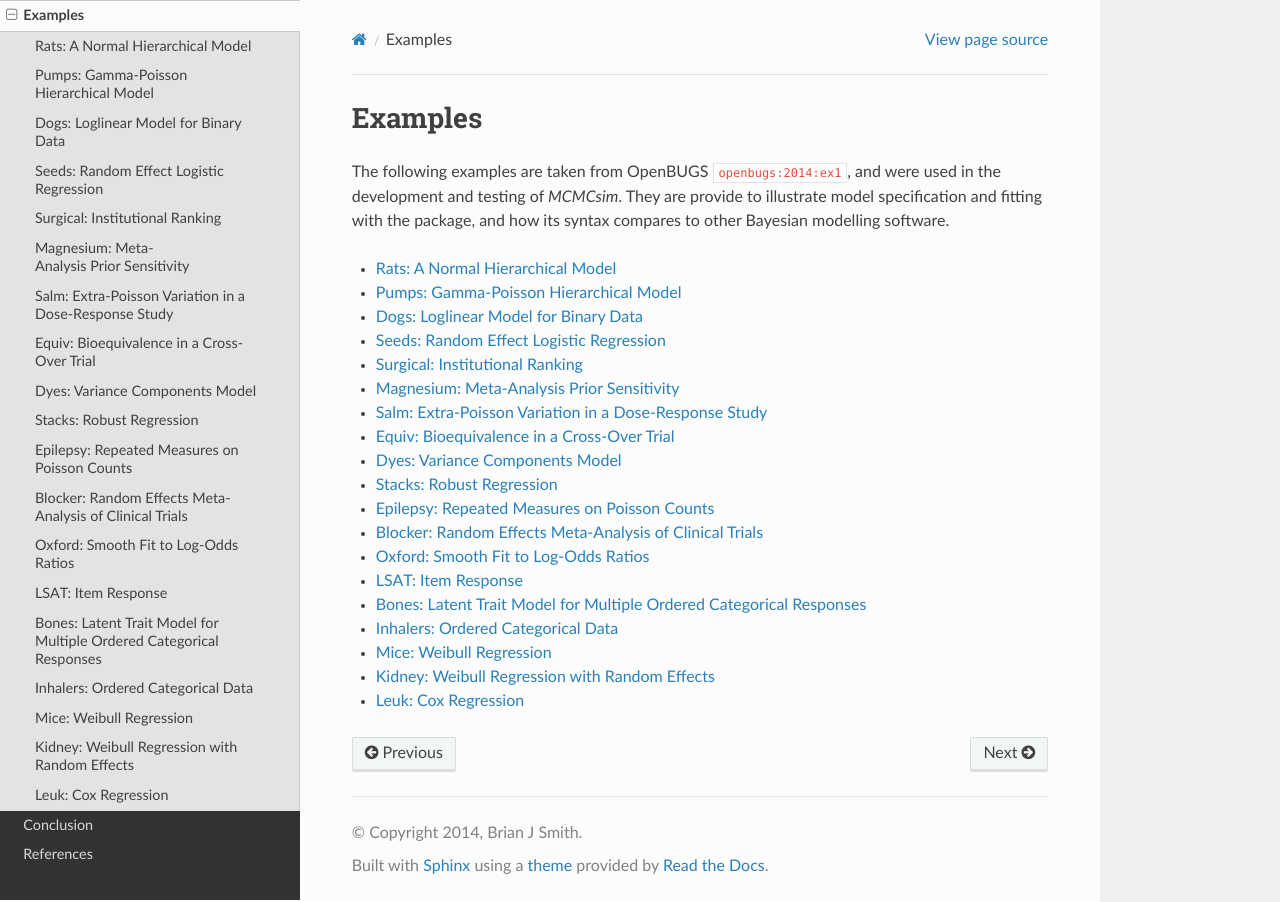
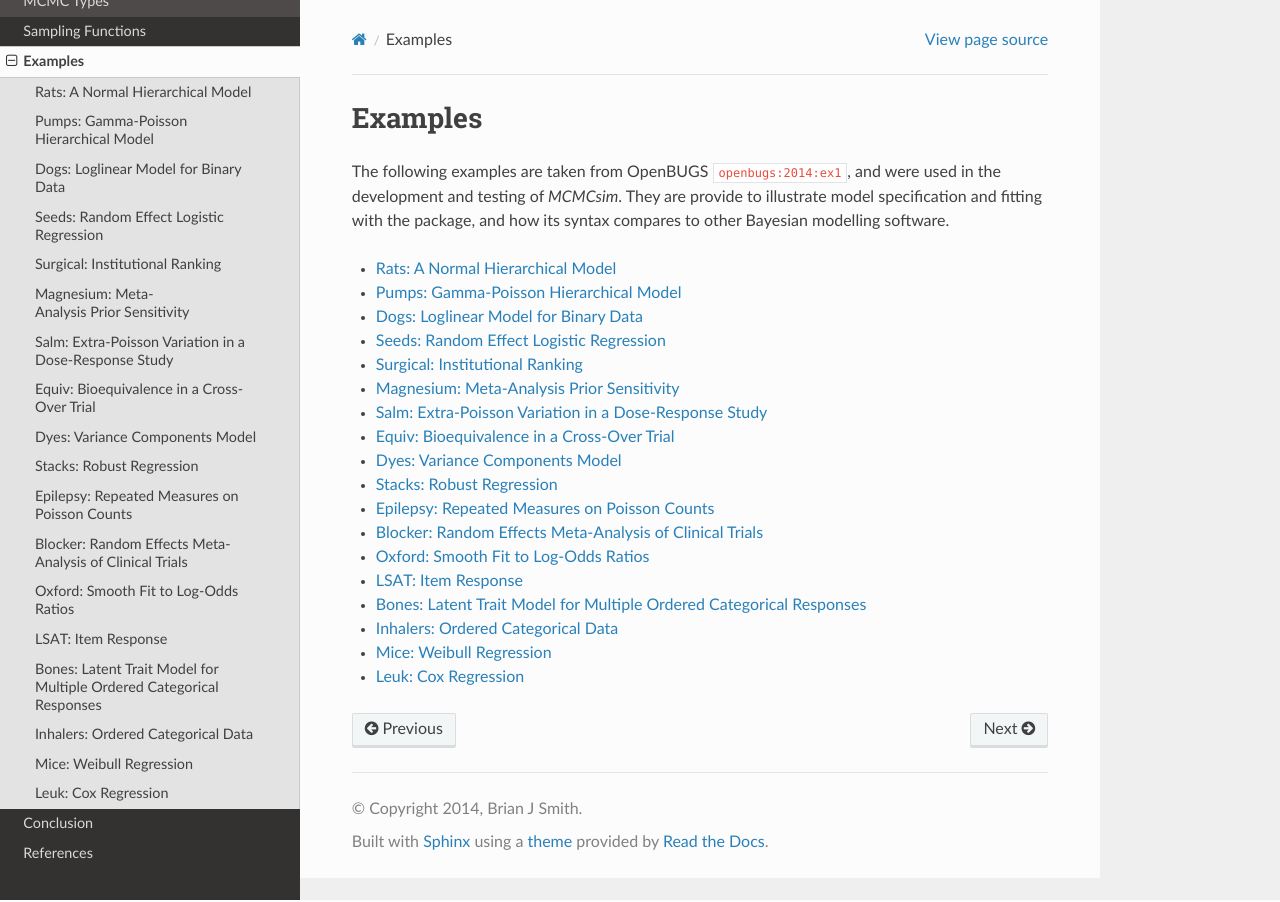
Before and after one commit to brian-j-smith/Mamba.jl, a Sphinx documentation site: the page built from doc/examples.rst, in a window 1280 px wide. Built offline with Sphinx 7.4.7 and the Read the Docs theme 2.0.0, drawn with Linux system fonts in a browser that asks for light colours; formulas are drawn with MathJax 3; cross-references to code outside the pages are shown as plain code.

Commit message:
Hold kidney example out for further development.

```diff
--- a/doc/examples.rst
+++ b/doc/examples.rst
@@ -25,5 +25,4 @@
 	examples/bones.rst
 	examples/inhalers.rst
 	examples/mice.rst
-	examples/kidney.rst
 	examples/leuk.rst
--- a/doc/samplers/miss.rst
+++ b/doc/samplers/miss.rst
@@ -22,4 +22,4 @@
 
 	**Example**
 
-		See the :ref:`Bones <example-Bones>`, :ref:`Mice <example-Mice>`, and :ref:`Kidney <example-Kidney>` examples.
+		See the :ref:`Bones <example-Bones>` and :ref:`Mice <example-Mice>` examples.
```
Also changed, not shown: 1 other file.
